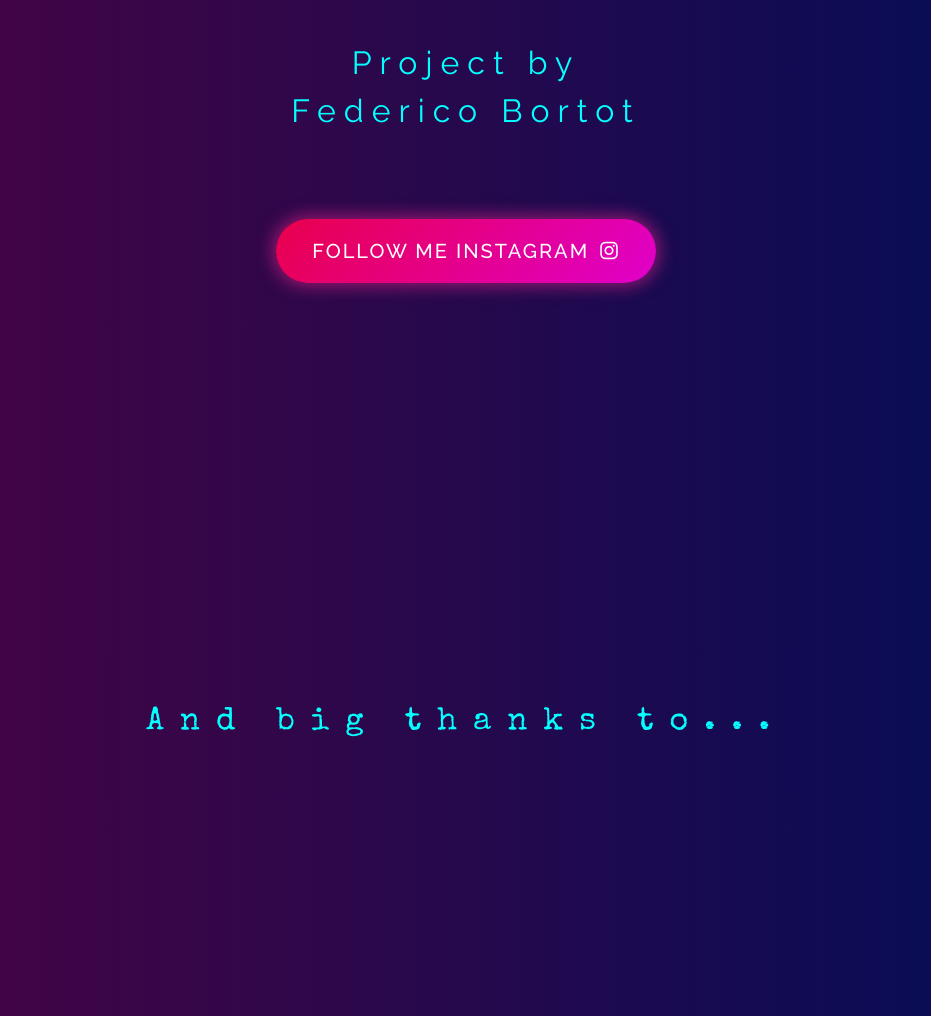
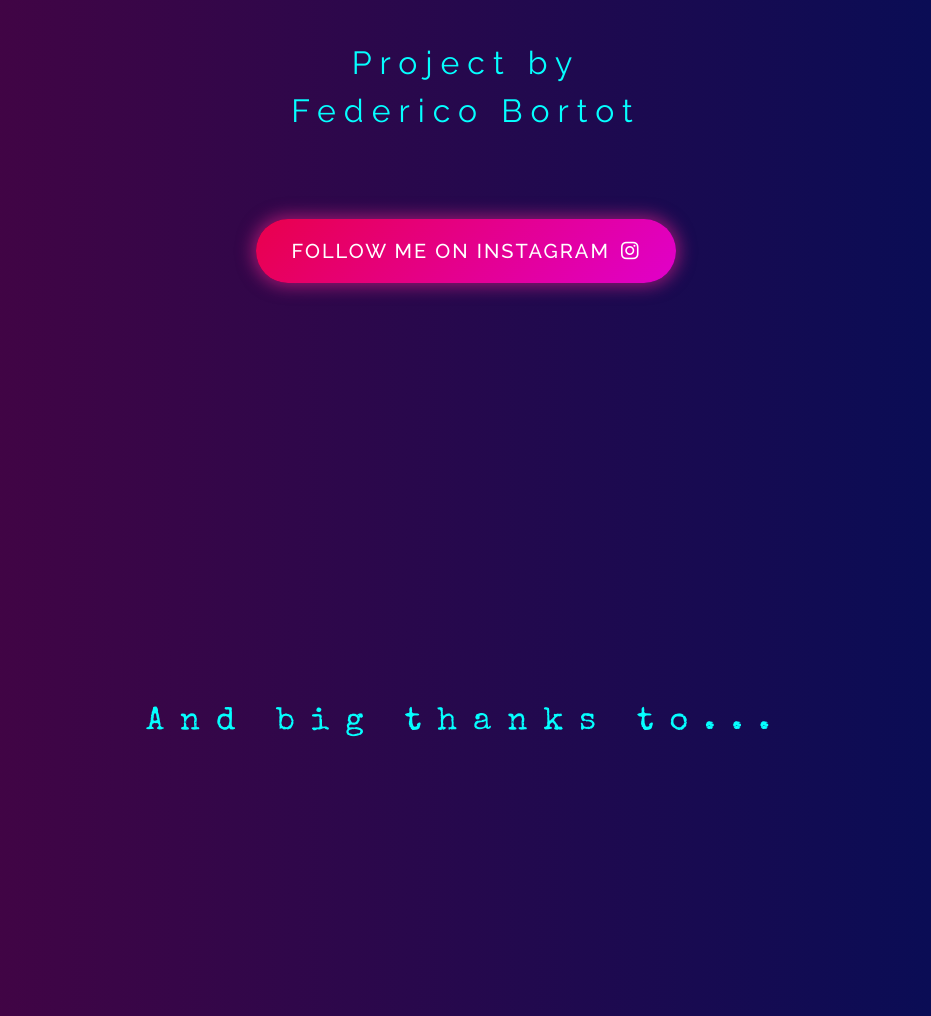
Before and after one commit to FrankieBortot/last-words-eng, a plain HTML site: page credits.html in a window 1280 px wide. Shown: the part 949-1965 px from the top of the page, without its empty margins (174-1105 px from the left). Drawn offline with nearby package versions, Linux system fonts and the light colour scheme.

Commit message:
Update credits.html

```diff
--- a/credits.html
+++ b/credits.html
@@ -66,9 +66,9 @@
       </div>
 
       <div class="button">
-        <div class="special text">
-        Follow me instagram  <i class="fab fa-instagram icon" aria-hidden="true" href="https://www.instagram.com/frankie.ssspace/"></i>
-        </div>
+        <a class="special text" href="https://www.instagram.com/frankie.ssspace/">
+        Follow me on Instagram  <i class="fab fa-instagram icon" aria-hidden="true"></i>
+      </a>
       </div>
 
       <!-- <div class="button">
```
